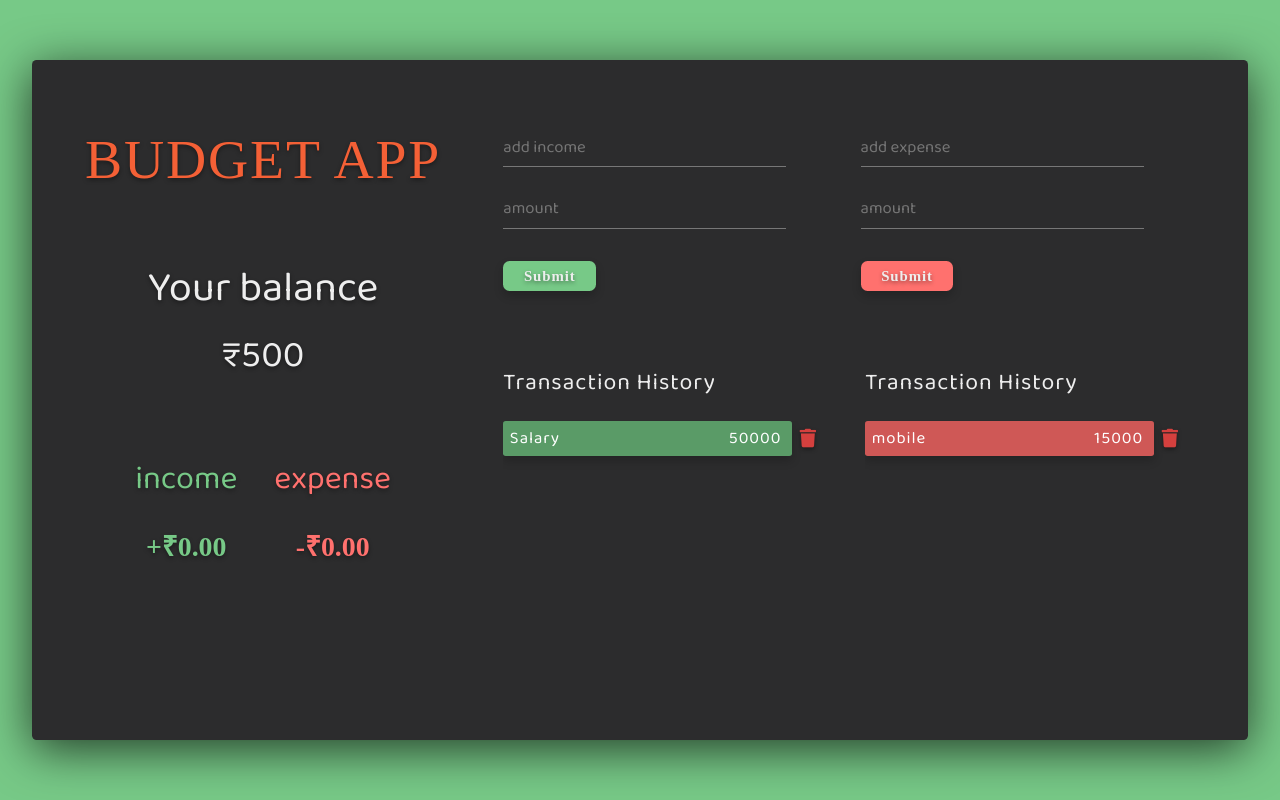
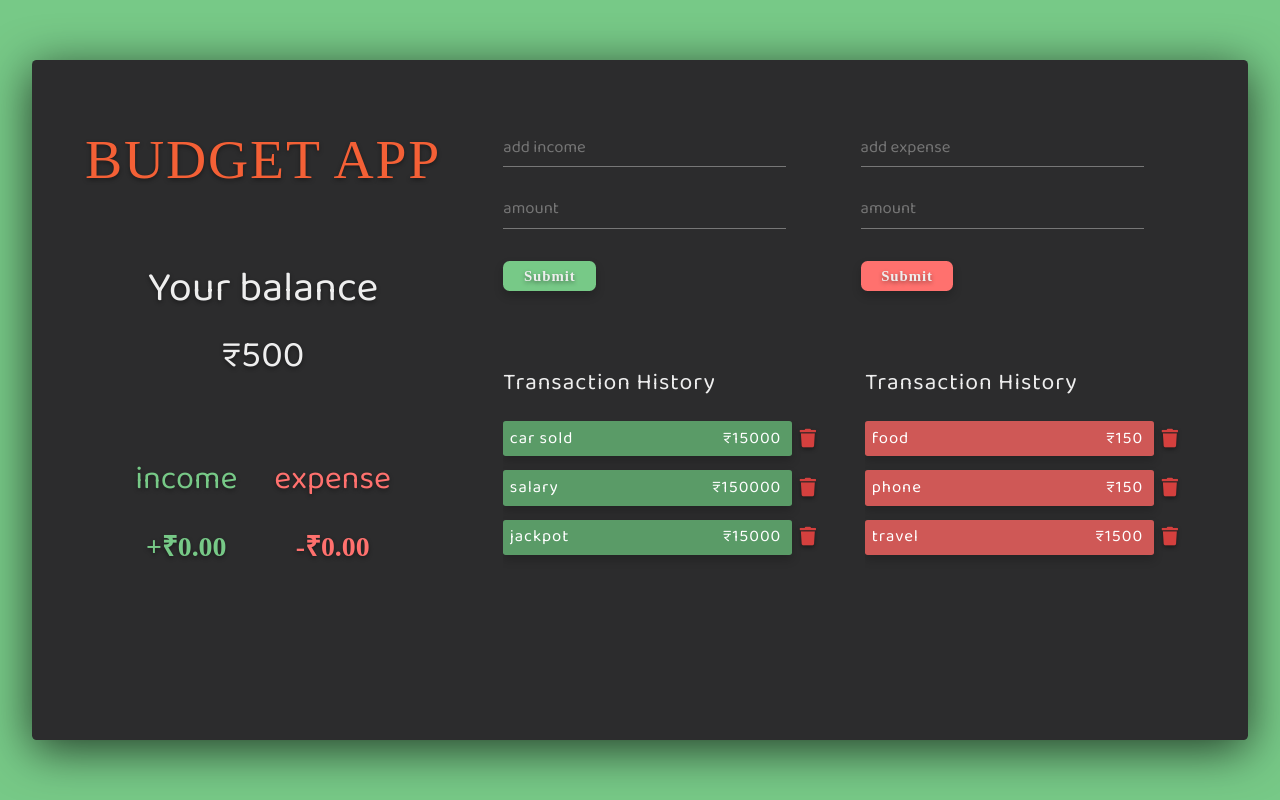
Before and after one commit to biZan7X/Budget-tracker, a React (Create React App) app: page / in a window 1280 px wide. Built offline with nearby package versions, Linux system fonts and the light colour scheme; a web font is replaced by a local one.

Commit message:
feat - rendering the list of transactions

```diff
--- a/src/components/ExpenseList.jsx
+++ b/src/components/ExpenseList.jsx
@@ -1,17 +1,17 @@
-import React from "react";
+import React, { useContext } from "react";
+import { GlobalContext } from "../context/GlobalState";
+import ExpenseTransaction from "./ExpenseTransaction";
 
 const ExpenseList = () => {
+	const { expenseTransactions } = useContext(GlobalContext);
 	return (
 		<div className="transactions transactions-expense">
 			<h2>Transaction History</h2>
 			<ul className="transaction-list">
-				<li className="transaction">
-					<span className="transaction-text">mobile</span>
-					<span className="transaction-amount">15000</span>
-					<button className="delete-btn">
-						<i className="fas fa-trash"></i>
-					</button>
-				</li>
+				{expenseTransactions &&
+					expenseTransactions.map((expenseTransaction) => (
+						<ExpenseTransaction expenseTransaction={expenseTransaction} />
+					))}
 			</ul>
 		</div>
 	);
--- /dev/null
+++ b/src/components/ExpenseTransaction.jsx
@@ -0,0 +1,19 @@
+import React from "react";
+
+const ExpenseTransaction = ({ expenseTransaction }) => {
+	return (
+		<li key={expenseTransaction.id} className="transaction">
+			<span className="transaction-text">
+				{expenseTransaction.expenseText}
+			</span>
+			<span className="transaction-amount">
+				₹{expenseTransaction.expenseAmount}
+			</span>
+			<button className="delete-btn">
+				<i className="fas fa-trash"></i>
+			</button>
+		</li>
+	);
+};
+
+export default ExpenseTransaction;
--- a/src/components/IncomeList.jsx
+++ b/src/components/IncomeList.jsx
@@ -1,17 +1,19 @@
-import React from "react";
+import React, { useContext } from "react";
+import { GlobalContext } from "../context/GlobalState";
+import IncomeTransaction from "./IncomeTransaction";
 
 const IncomeList = () => {
+	const { incomeTransactions } = useContext(GlobalContext);
+
+	console.log(incomeTransactions);
 	return (
 		<div className="transactions transactions-income">
 			<h2>Transaction History</h2>
 			<ul className="transaction-list">
-				<li className="transaction">
-					<span className="transaction-text">Salary</span>
-					<span className="transaction-amount">50000</span>
-					<button className="delete-btn">
-						<i className="fas fa-trash"></i>
-					</button>
-				</li>
+				{incomeTransactions &&
+					incomeTransactions.map((incomeTransaction) => (
+						<IncomeTransaction incomeTransaction={incomeTransaction} />
+					))}
 			</ul>
 		</div>
 	);
--- /dev/null
+++ b/src/components/IncomeTransaction.jsx
@@ -0,0 +1,19 @@
+import React from "react";
+
+const IncomeTransaction = ({ incomeTransaction }) => {
+	return (
+		<li key={incomeTransaction.id} className="transaction">
+			<span className="transaction-text">
+				{incomeTransaction.incomeText}
+			</span>
+			<span className="transaction-amount">
+				₹{incomeTransaction.incomeAmount}
+			</span>
+			<button className="delete-btn">
+				<i className="fas fa-trash"></i>
+			</button>
+		</li>
+	);
+};
+
+export default IncomeTransaction;
```
